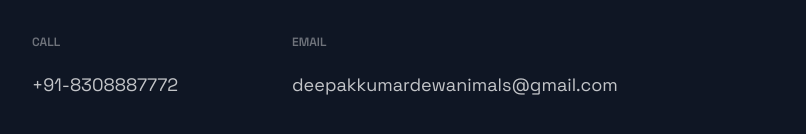
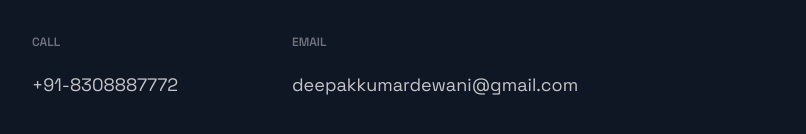
Before and after one commit to deepakkumardewani/my-portfolio, a Next.js app: page / in a window 1280 px wide. Shown: the part 4174-4308 px from the top of the page, without its empty margins (88-894 px from the left). Built offline with nearby package versions, Linux system fonts and the light colour scheme.

Commit message:
FIX: email

```diff
--- a/src/components/Footer/Footer.js
+++ b/src/components/Footer/Footer.js
@@ -24,8 +24,8 @@ const Footer = () => {
         </LinkColumn>
         <LinkColumn>
           <LinkTitle>Email</LinkTitle>
-          <LinkItem href='mailto:contact@jsmastery.com'>
-            deepakkumardewanimals@gmail.com
+          <LinkItem href='mailto:deepakkumardewani@gmail.com'>
+            deepakkumardewani@gmail.com
           </LinkItem>
         </LinkColumn>
       </LinkList>
```
